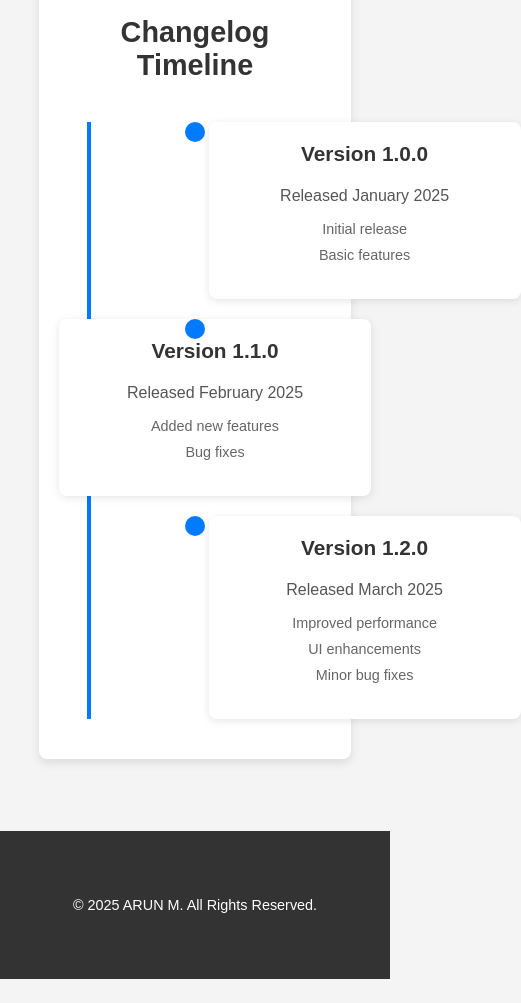
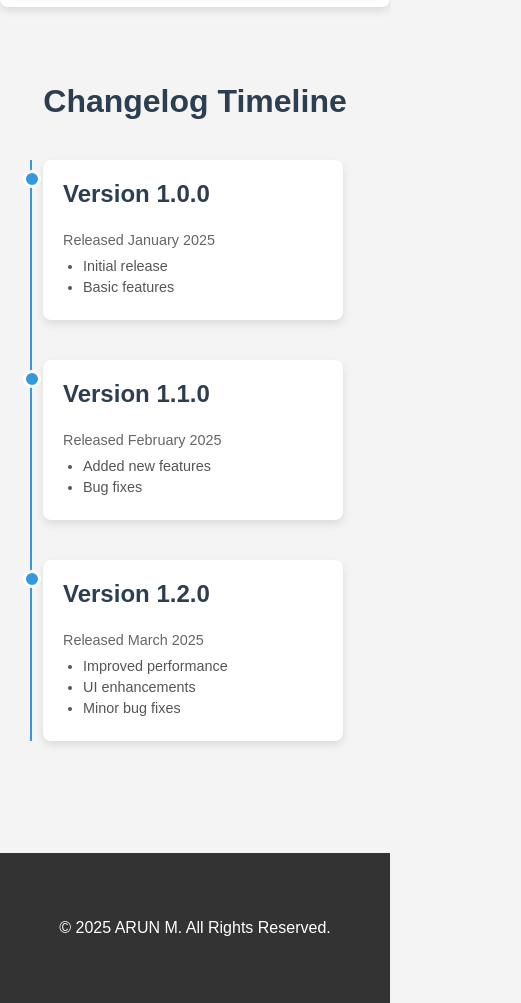
Before and after one commit to ARUN-M-BE/Changelog, a plain HTML site: page index.html in a window 390 px wide. Shown: the part 897-1900 px from the top of the page, 521 px wide, since content can reach past the window. Before the commit the page ends 1876 px from the top, so only its background shows below. Drawn offline with Linux system fonts and the light colour scheme.

Commit message:
add responsive

```diff
--- a/assets/style.css
+++ b/assets/style.css
@@ -12,13 +12,19 @@ body {
     margin: 50px auto;
 }
 
-/* Header */
+/* General Styles */
+
 header {
-    background-color: #007bff;
-    color: white;
-    padding: 20px;
+  background-color: blue;
+  color: #fff;
+  padding: 20px 0;
   text-align: center;
-    border-bottom: 4px solid #0056b3;
+}
+
+header .container {
+  max-width: 800px;
+  margin: 0 auto;
+  padding: 0 20px;
 }
 
 header h1 {
@@ -28,22 +34,60 @@ header h1 {
 
 header h2 {
   font-size: 1.5rem;
-    margin: 5px 0;
+  margin: 10px 0;
+  color: #000;
 }
 
 header p {
-    margin: 10px 0 0;
   font-size: 1rem;
+  margin: 10px 0;
+  line-height: 1.6;
 }
 
-header a {
-    color: #ffd700;
+header p strong {
+  color: #000;
+}
+
+header p a {
+  color: #fff;
   text-decoration: none;
+}
+
+header p a:hover {
+  text-decoration: underline;
+}
+
+/* Responsive Styles */
+@media (max-width: 768px) {
+  header h1 {
+    font-size: 2rem;
+  }
+
+  header h2 {
+    font-size: 1.3rem;
+  }
+
+  header p {
+    font-size: 0.9rem;
+    display: flex;
+    flex-direction: column;
+    align-items: center;
+  }
+
+  header p strong {
+    display: block;
+    margin-top: 10px;
+  }
+
+  header p a {
+    display: block;
+    margin-top: 5px;
+  }
 }
 
   .changelog-container {
     max-width: 1200px;
-    margin: 0 auto;
+    margin: 10px auto;
     padding: 20px;
     background-color: #fff;
     border-radius: 8px;
@@ -122,184 +166,7 @@ header a {
     }
   }
 
-  /* Responsive Design */
-@media (max-width: 768px) {
-    header h1 {
-        font-size: 2rem;
-    }
 
-    header h2 {
-        font-size: 1.2rem;
-    }
-
-    main h2 {
-        font-size: 1.2rem;
-    }
-
-    header p, footer p {
-        font-size: 0.9rem;
-    }
-}
-
-
-.timeline-section {
-    padding: 40px 10%;
-  }
-
-  .timeline-container {
-    background-color: #fff;
-    border-radius: 8px;
-    padding: 30px;
-    box-shadow: 0 4px 10px rgba(0, 0, 0, 0.1);
-  }
-
-  .timeline-header {
-    text-align: center;
-    font-size: 2.5em;
-    margin-bottom: 40px;
-    color: #333;
-  }
-
-  .timeline {
-    position: relative;
-    padding: 20px 0;
-  }
-
-  /* Timeline Line */
-  .timeline::before {
-    content: '';
-    position: absolute;
-    top: 0;
-    left: 50%;
-    height: 100%;
-    width: 4px;
-    background-color: #007bff;
-    transform: translateX(-50%);
-  }
-
-  /* Timeline Item Styles */
-  .timeline-item {
-    position: relative;
-    margin-bottom: 40px;
-  }
-
-  .timeline-item::after {
-    content: '';
-    position: absolute;
-    top: 15px;
-    left: 50%;
-    width: 20px;
-    height: 20px;
-    background-color: #007bff;
-    border-radius: 50%;
-    transform: translateX(-50%);
-  }
-
-  .timeline-content {
-    background-color: #fff;
-    padding: 20px;
-    border-radius: 8px;
-    box-shadow: 0 2px 8px rgba(0, 0, 0, 0.1);
-    width: 45%;
-    margin-left: 55%;
-    text-align: left;
-  }
-
-  .timeline-content h3 {
-    margin-top: 0;
-    font-size: 1.6em;
-    color: #333;
-  }
-
-  .timeline-content p {
-    font-size: 1.1em;
-    color: #555;
-  }
-
-  .timeline-content ul {
-    list-style-type: none;
-    padding-left: 0;
-    font-size: 1em;
-    color: #666;
-  }
-
-  .timeline-content ul li {
-    margin-bottom: 10px;
-  }
-
-  /* Left and Right Timeline Items */
-  .timeline-item:nth-child(even) .timeline-content {
-    margin-left: 0;
-    margin-right: 55%;
-  }
-
-  .timeline-item:nth-child(odd) .timeline-content {
-    margin-left: 55%;
-  }
-
-  /* Responsive Styles */
-  @media (max-width: 768px) {
-    .timeline-header {
-      font-size: 2em;
-    }
-
-    .timeline-container {
-      padding: 20px;
-    }
-
-    .timeline {
-      padding: 0;
-    }
-
-    .timeline::before {
-      left: 30px;
-    }
-
-    .timeline-item {
-      margin-bottom: 20px;
-    }
-
-    .timeline-item::after {
-      top: 0;
-    }
-
-    .timeline-content {
-      width: 100%;
-      margin-left: 0;
-      margin-right: 0;
-      text-align: center;
-    }
-
-    .timeline-content h3 {
-      font-size: 1.5em;
-    }
-
-    .timeline-content p {
-      font-size: 1.1em;
-    }
-
-    .timeline-content ul li {
-      font-size: 1em;
-    }
-  }
-
-  @media (max-width: 480px) {
-    .timeline-header {
-      font-size: 1.8em;
-    }
-
-    .timeline-content h3 {
-      font-size: 1.3em;
-    }
-
-    .timeline-content p {
-      font-size: 1em;
-    }
-
-    .timeline-content ul li {
-      font-size: 0.9em;
-    }
-  }
 
 /* Footer */
 footer {
@@ -309,3 +176,134 @@ footer {
     color: #fff;
     margin-top: 2rem;
 }
+
+/* General Styles */
+
+.timeline-section {
+  padding: 40px 20px;
+}
+
+.timeline-container {
+  max-width: 800px;
+  margin: 0 auto;
+}
+
+.timeline-header {
+  text-align: center;
+  font-size: 2.5rem;
+  margin-bottom: 40px;
+  color: #2c3e50;
+}
+
+/* Timeline Styles */
+.timeline {
+  position: relative;
+  padding-left: 3px;
+}
+
+.timeline::before {
+  content: '';
+  position: absolute;
+  left: 50%;
+  transform: translateX(-50%);
+  top: 0;
+  height: 100%;
+  width: 2px;
+  background-color: #3498db;
+}
+
+.timeline-item {
+  position: relative;
+  margin-bottom: 40px;
+  width: 100%;
+}
+
+.timeline-item::before {
+  content: '';
+  position: absolute;
+  left: 50%;
+  transform: translateX(-50%);
+  top: 10px;
+  width: 16px;
+  height: 16px;
+  border-radius: 50%;
+  background-color: #3498db;
+  border: 3px solid #fff;
+  z-index: 1;
+}
+
+.timeline-content {
+  background: #fff;
+  padding: 20px;
+  border-radius: 8px;
+  box-shadow: 0 4px 8px rgba(0, 0, 0, 0.1);
+  width: 45%;
+  margin:0;
+}
+
+.timeline-content h3 {
+  margin-top: 0;
+  font-size: 1.5rem;
+  color: #2c3e50;
+}
+
+.timeline-content p {
+  font-size: 0.9rem;
+  color: #666;
+  margin-bottom: 10px;
+}
+
+.timeline-content ul {
+  padding-left: 20px;
+  margin: 0;
+}
+
+.timeline-content ul li {
+  margin-bottom: 5px;
+  font-size: 0.9rem;
+  color: #555;
+}
+
+/* Alternating Card Alignment */
+.timeline-item:nth-child(odd) .timeline-content {
+  margin-left: 55%;
+}
+
+.timeline-item:nth-child(even) .timeline-content {
+  /* margin-right: 55%; */
+  margin-left: -5%;
+}
+
+/* Responsive Styles */
+@media (max-width: 768px) {
+  .timeline-header {
+    font-size: 2rem;
+  }
+
+  .timeline::before {
+    left: 10px;
+    transform: none;
+  }
+
+  .timeline-item {
+    padding-left: 20px;
+  }
+
+  .timeline-item::before {
+    left: 0;
+    transform: none;
+    width: 12px;
+    height: 12px;
+  }
+
+  .timeline-content {
+    width: 75%;
+    margin-left: 0 !important;
+    margin-right: 0 !important;
+  }
+
+  .timeline-item:nth-child(odd) .timeline-content,
+  .timeline-item:nth-child(even) .timeline-content {
+    margin-left: 20px;
+  }
+}
--- a/index.html
+++ b/index.html
@@ -42,8 +42,8 @@
     <div class="container">
       <h1>ARUN M</h1>
       <h2>Front-End Developer</h2>
-            <p><strong>Email:</strong> <a href="mailto:arunm102301@gmail.com">arunm102301@gmail.com</a> |
-                <strong>Phone:</strong> <a href="tel:+918531947527">+91 85319 47527</a> |
+      <p><strong>Email:</strong> <a href="mailto:arunm102301@gmail.com">arunm102301@gmail.com</a>
+        <strong>Phone:</strong> <a href="tel:+918531947527">+91 85319 47527</a>
         <strong>Web:</strong> <a href="https://arunm.pages.dev" target="_blank">arunm.pages.dev</a>
       </p>
     </div>
```
Lines whose indentation alone changed are shown as unchanged.
